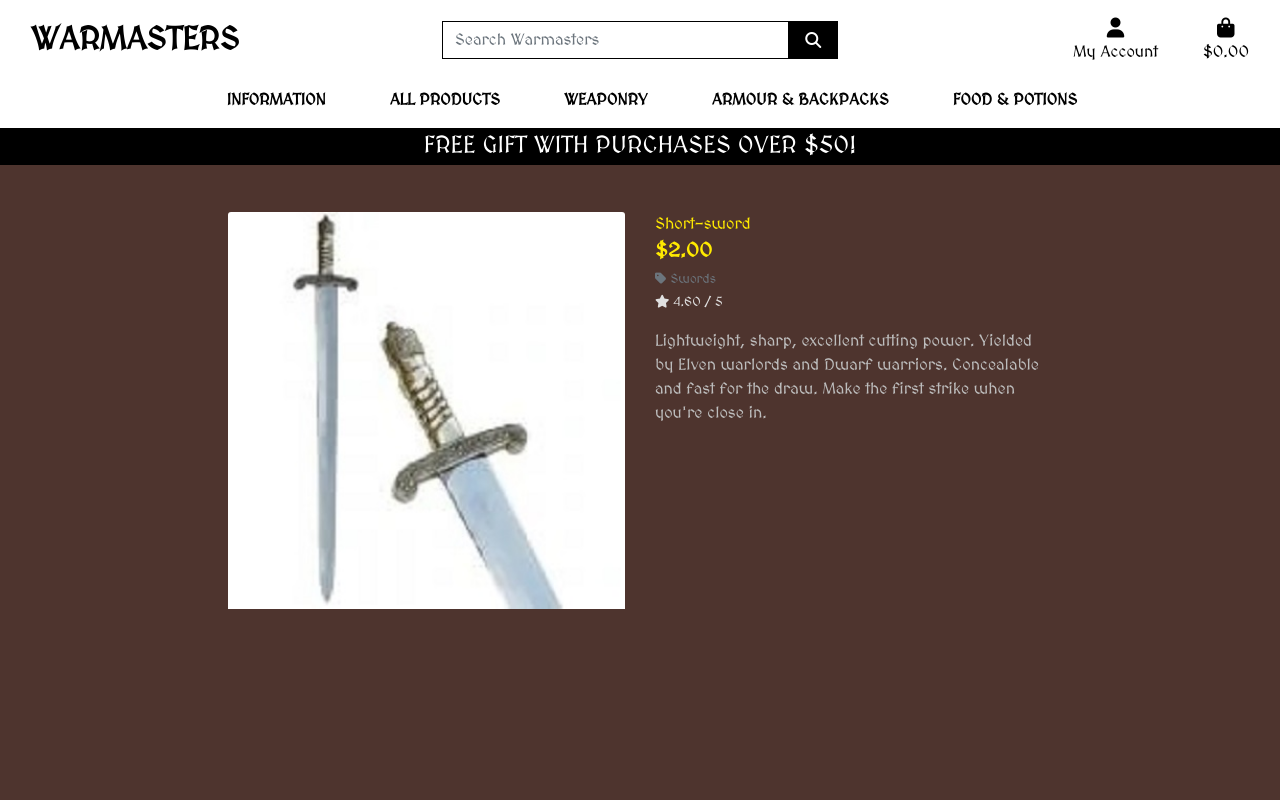
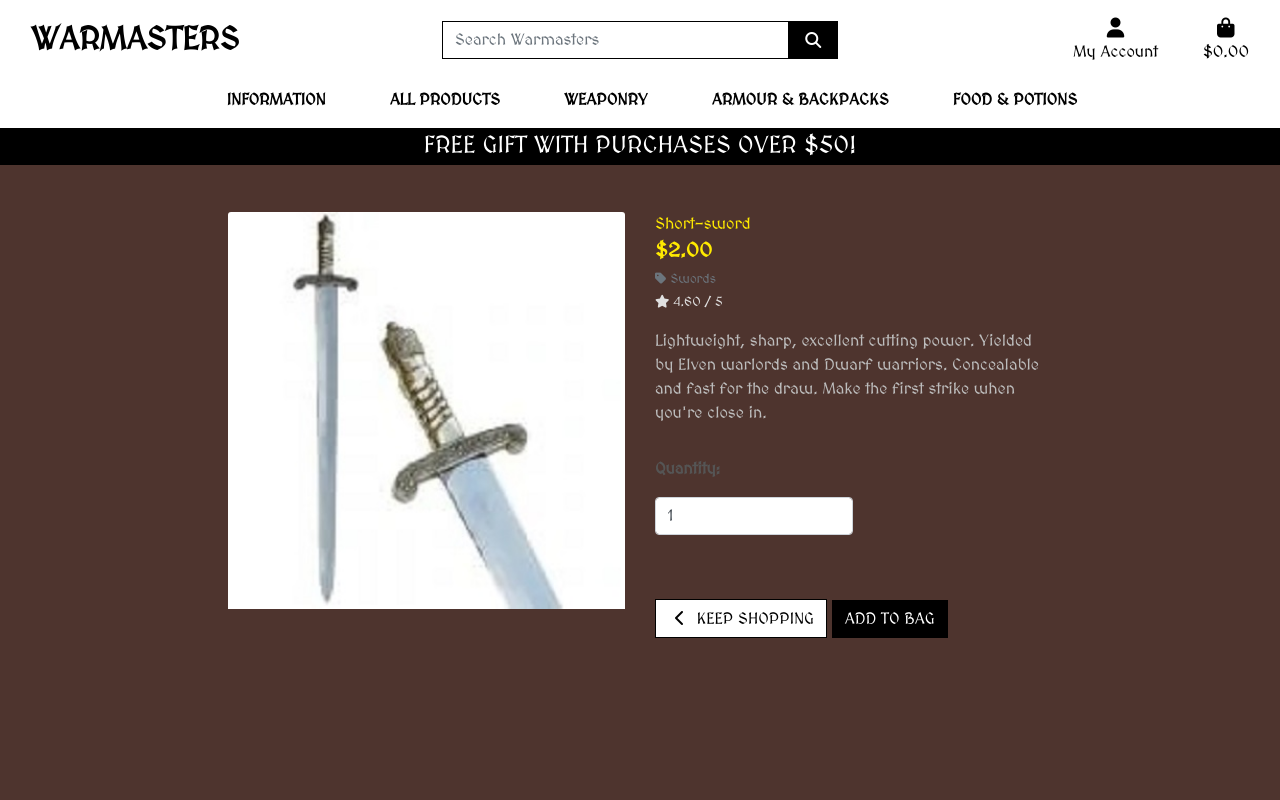
Before and after one commit to pauld0051/warmasters, a Django app: page /products/1 in a window 1280 px wide. Run offline with Django 3.2, Linux system fonts and the light colour scheme; data comes from the database, SQL or seed files in the repository; some libraries are stand-ins or nearby versions.

Commit message:
Add shopping bag template with functionality

```diff
--- a/bag/contexts.py
+++ b/bag/contexts.py
@@ -1,12 +1,24 @@
 from decimal import Decimal
 from django.conf import settings
-
+from django.shortcuts import get_object_or_404
+from products.models import Product
 
 def bag_contents(request):
 
     bag_items = []
     total = 0
     product_count = 0
+    bag = request.session.get('bag', {})
+
+    for item_id, quantity in bag.items():
+        product = get_object_or_404(Product, pk=item_id)
+        total += quantity * product.price
+        product_count += quantity
+        bag_items.append({
+            'item_id': item_id,
+            'quantity': quantity,
+            'product': product,
+        })
 
     if total < settings.FREE_GIFT_THRESHOLD:
         free_gift_delta = settings.FREE_GIFT_THRESHOLD - total
--- a/bag/urls.py
+++ b/bag/urls.py
@@ -2,5 +2,6 @@ from django.urls import path
 from . import views
 
 urlpatterns = [
-    path('', views.view_bag, name='view_bag')
+    path('', views.view_bag, name='view_bag'),
+    path('add/<item_id>/', views.add_to_bag, name='add_to_bag'),
 ]
--- a/products/templates/products/product_detail.html
+++ b/products/templates/products/product_detail.html
@@ -35,6 +35,30 @@
                 <small class="text-muted text-lgt-gray"><i class="fas fa-star mr-1"></i>{{ product.rating }} / 5</small> {% else %}
                 <small class="text-muted">No Rating</small> {% endif %}
                 <p class="mt-3 text-med-gray">{{ product.description }}</p>
+                <form class="form" action="{% url 'add_to_bag' product.id %}" method="POST">
+                    {% csrf_token %}
+                    <div class="form-row">
+                        <div class="col-12">
+                            <p class="mt-3"><strong>Quantity:</strong></p>
+                            <div class="form-group w-50">
+                                <div class="input-group">
+                                    <input class="form-control qty_input" type="number" name="quantity" value="1" min="1" max="99" data-item_id="{{ product.id }}" id="id_qty_{{ product.id }}">
+                                </div>
+                            </div>
+                        </div>
+
+                        <div class="col-12">
+                            <a href="{% url 'products' %}" class="btn btn-outline-black rounded-0 mt-5">
+                                <span class="icon">
+                                     <i class="fas fa-chevron-left"></i>
+                                 </span>
+                                <span class="text-uppercase">Keep Shopping</span>
+                            </a>
+                            <input type="submit" class="btn btn-black rounded-0 text-uppercase mt-5" value="Add to Bag">
+                        </div>
+                        <input type="hidden" name="redirect_url" value="{{ request.path }}">
+                    </div>
+                </form>
             </div>
         </div>
     </div>
--- a/static/css/base.css
+++ b/static/css/base.css
@@ -71,6 +71,19 @@ a.category-badge>span.badge:hover {
     color: white;
 }
 
+.btn-outline-black {
+    background: white;
+    color: black !important; /* use important to override link colors for <a> elements */
+    border: 1px solid black;
+}
+
+.btn-outline-black:hover,
+.btn-outline-black:active,
+.btn-outline-black:focus {
+    background: black;
+    color: white !important;
+}
+
 .war-now-button:hover,
 .war-now-button:active,
 .war-now-button:focus,
@@ -103,6 +116,10 @@ a.category-badge>span.badge:hover {
 
 .text-lime {
     color: #c6ff00 !important;
+}
+
+.text-red {
+    color: #b71c1c;
 }
 
 .border-black {
--- a/templates/base.html
+++ b/templates/base.html
@@ -67,7 +67,7 @@
                         </div>
                     </li>
                     <li class="list-inline-item">
-                        <a class="{% if grand_total %}text-info font-weight-bold{% else %}text-black{% endif %} nav-link" href="{% url 'view_bag' %}">
+                        <a class="{% if grand_total %}text-red font-weight-bold{% else %}text-black{% endif %} nav-link" href="{% url 'view_bag' %}">
                             <div class="text-center">
                                 <div><i class="fas fa-shopping-bag fa-lg"></i></div>
                                 <p class="my-0">
--- a/templates/includes/main-nav.html
+++ b/templates/includes/main-nav.html
@@ -18,10 +18,14 @@
                 <a href="{% url 'products' %}?sort=price&direction=asc" class="dropdown-item">By Price</a>
                 <a href="{% url 'products' %}?sort=rating&direction=desc" class="dropdown-item ">By Rating</a>
                 <a href="{% url 'products' %}?sort=category&direction=asc" class="dropdown-item ">By Category</a>
+                <div class="dropdown-divider"></div>
+                <a href="{% url 'products' %}?category=gold" class="dropdown-item">Gold</a>
+                <a href="{% url 'products' %}?category=enchantments" class="dropdown-item">Enchantments</a>
+                <a href="{% url 'products' %}?category=gold,enchantments" class="dropdown-item">All Game Exps</a>
+                <div class="dropdown-divider"></div>
                 <a href="{% url 'products' %}" class="dropdown-item">All Products</a>
             </div>
         </li>
-
         <li class="nav-item dropdown">
             <a class="logo-font font-weight-bold nav-link text-black mr-5" href="#" id="steel-weapons" data-toggle="dropdown" aria-haspopup="true" aria-expanded="false">
                 Weaponry
@@ -29,13 +33,12 @@
             <div class="dropdown-menu border-0" aria-labelledby="steel-weapons">
                 <a href="{% url 'products' %}?category=swords" class=" dropdown-item">Swords</a>
                 <a href="{% url 'products' %}?category=daggers" class=" dropdown-item">Daggers</a>
-                <a href="{% url 'products' %}?category=knives" class=" dropdown-item disabled">Knives (coming soon)</a>
+                <a href="{% url 'products' %}?category=knives" class=" dropdown-item">Knives</a>
                 <a href="{% url 'products' %}?category=pikes_maces" class=" dropdown-item">Pikes &amp; Maces</a>
                 <a href="{% url 'products' %}?category=bows,crossbows" class=" dropdown-item">Bows &amp; Crossbows</a>
                 <a href="{% url 'products' %}?category=swords,daggers,knives,pikes_maces,bows,crossbows" class=" dropdown-item">All Weaponry</a>
             </div>
         </li>
-
         <li class="nav-item dropdown">
             <a class="logo-font font-weight-bold nav-link text-black mr-5" href="#" id="armour" data-toggle="dropdown" aria-haspopup="true" aria-expanded="false">
                 Armour &amp; Backpacks
@@ -49,7 +52,6 @@
                 <a href="{% url 'products' %}?category=cloth,leather,chain,steel,backpack" class="dropdown-item">All Armour</a>
             </div>
         </li>
-
         <li class="nav-item dropdown">
             <a class="logo-font font-weight-bold nav-link text-black" href="#" id="food-potions" data-toggle="dropdown" aria-haspopup="true" aria-expanded="false">
                 Food &amp; Potions
```
Also changed, not shown: bag/templates/bag/bag.html (+62 -1 lines), bag/views.py (+17 -1 lines), products/templates/products/products.html (+16 -15 lines), media/100gp.jpg (added), media/300gp.jpg (added), media/700gp.jpg (added), media/knife1.jpg (added), media/strength.jpg (added).
